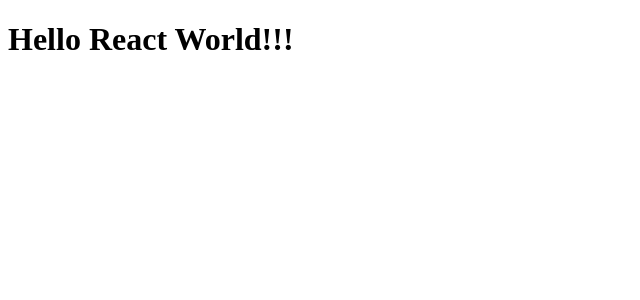
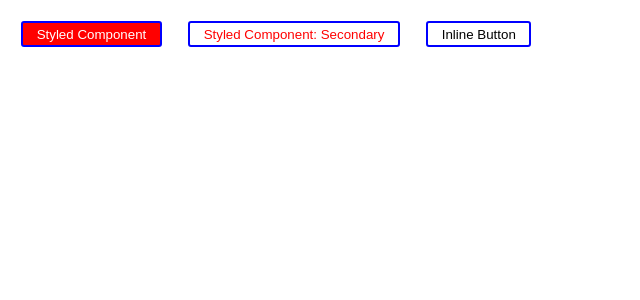
Before and after one commit to Alexbasisty/midadvancedReact, a React (Create React App) app: page / in a window 1280 px wide. Shown: the top 300 px of the page, without its empty margins (0-640 px from the left). Built offline with nearby package versions, Linux system fonts and the light colour scheme; the HTML template or start-up script is replaced by a standard one.

Commit message:
styled-components: testing

```diff
--- a/src/App.js
+++ b/src/App.js
@@ -1,3 +1,42 @@
-const App = () => <h1>Hello React World!!!</h1>;
+import React from "react";
+import styled, { ThemeProvider } from "styled-components";
 
-export default App;
+const Button = styled.button`
+    background: ${(props) =>
+        props.secondary
+            ? props.theme.colors.secondary
+            : props.theme.colors.main};
+    color: ${(props) => (props.secondary ? "red" : "white")};
+    font-size: 1 em;
+    margin: 1em;
+    padding: 0.25em 1em;
+    border: 2px solid blue;
+    border-radius: 3px;
+    cursor: pointer;
+
+    &:hover {
+        transform: scale(1.1);
+    }
+`;
+
+const InlineButton = styled(Button)`
+    background: unset;
+    color: black;
+`;
+
+const theme = {
+    colors: {
+        main: "red",
+        secondary: "white",
+    },
+};
+
+export default function App() {
+    return (
+        <ThemeProvider theme={theme}>
+            <Button>Styled Component</Button>
+            <Button secondary>Styled Component: Secondary</Button>
+            <InlineButton>Inline Button</InlineButton>
+        </ThemeProvider>
+    );
+}
```
